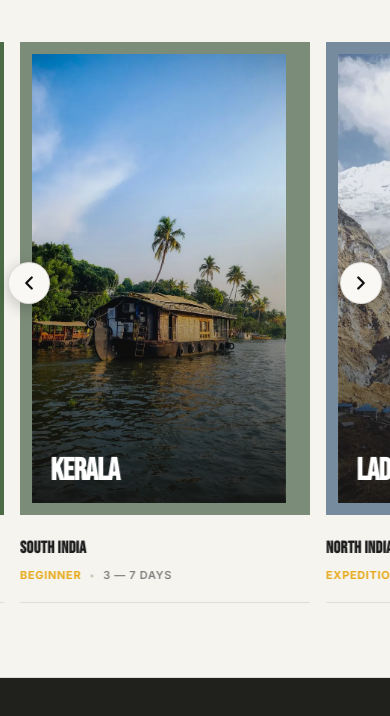
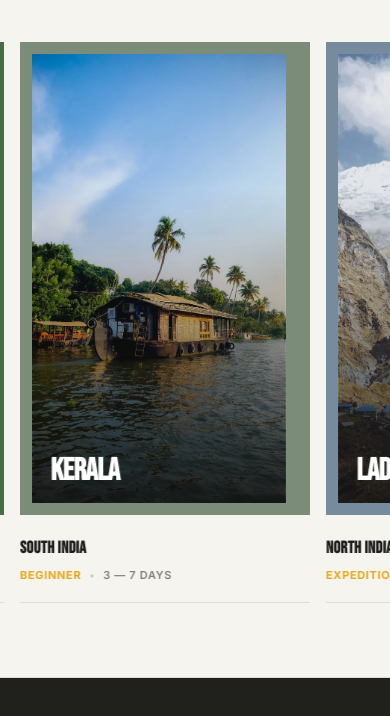
Before and after one commit to yuvandatti42-cell/BACKPACKERS, a React (Vite) app: page / in a window 390 px wide. Shown: the part 2729-3445 px from the top of the page. Built offline with nearby package versions, Linux system fonts and the light colour scheme; a web font is replaced by a local one.

Commit message:
Hide carousel navigation buttons on mobile responsive view

```diff
--- a/src/components/FeaturedExpeditions/FeaturedExpeditions.css
+++ b/src/components/FeaturedExpeditions/FeaturedExpeditions.css
@@ -456,18 +456,7 @@
   }
 
   .carousel-side-btn {
-    width: 42px;
-    height: 42px;
-    top: 42%;
-    box-shadow: 0 4px 16px rgba(0, 0, 0, 0.22);
-  }
-
-  .carousel-side-prev {
-    left: 0.5rem;
-  }
-
-  .carousel-side-next {
-    right: 0.5rem;
+    display: none !important;
   }
 }
 
```
